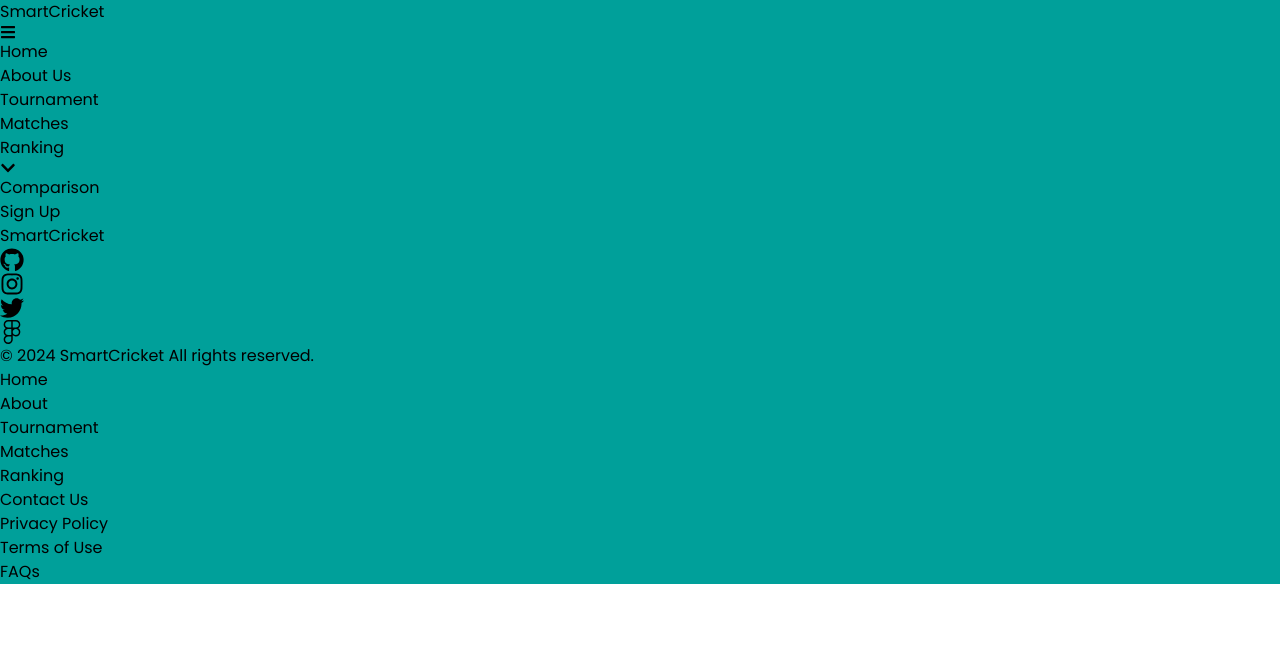
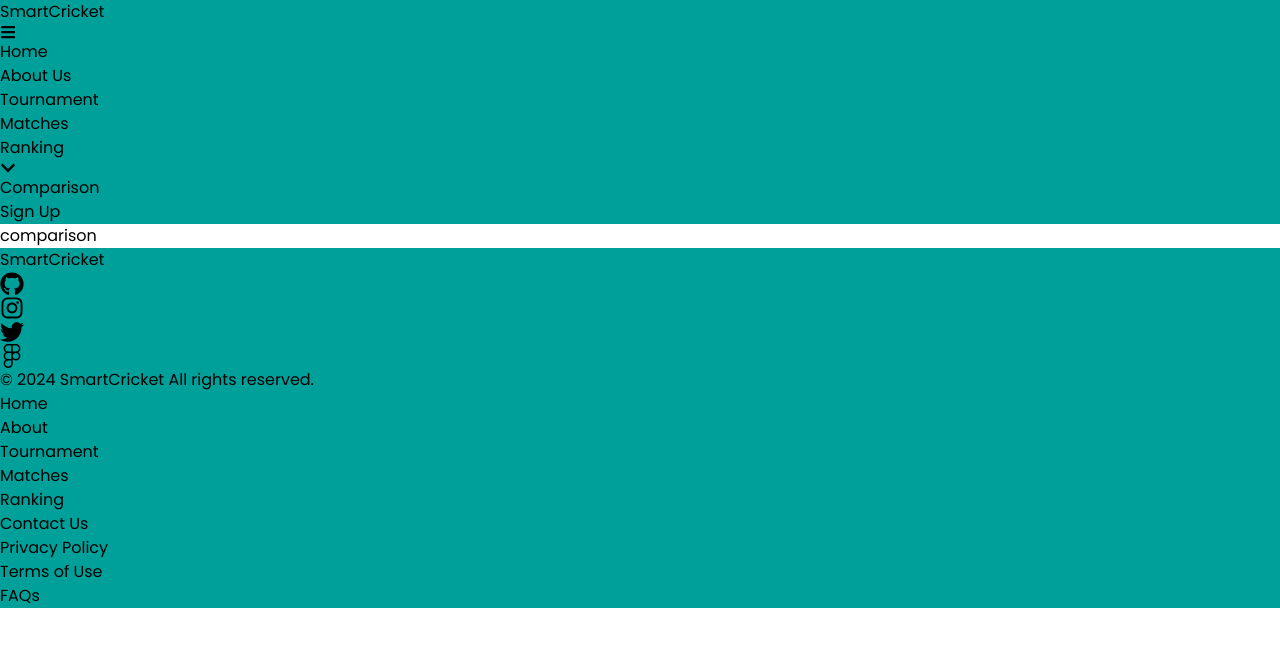
Before and after one commit to AjabNauman958/smart-cricket-frontend, a React (Vite) app: page /comparison in a window 1280 px wide. Shown: the top 646 px of the page. Built offline with nearby package versions, Linux system fonts and the light colour scheme.

Commit message:
modified

```diff
--- a/src/App.jsx
+++ b/src/App.jsx
@@ -20,7 +20,7 @@ import MatchCardList from './components/MatchCardList';
 import RankingCard from './components/RankingCard';
 
 import './App.css';
-// a
+// 111
 function App() {
   return (
     <>
--- a/src/components/Comparison.jsx
+++ b/src/components/Comparison.jsx
@@ -6,7 +6,7 @@ const Comparison = () => {
   return (
     <div>
         <Navbar/>
-
+comparison
 
 
         <Footer/>
```
